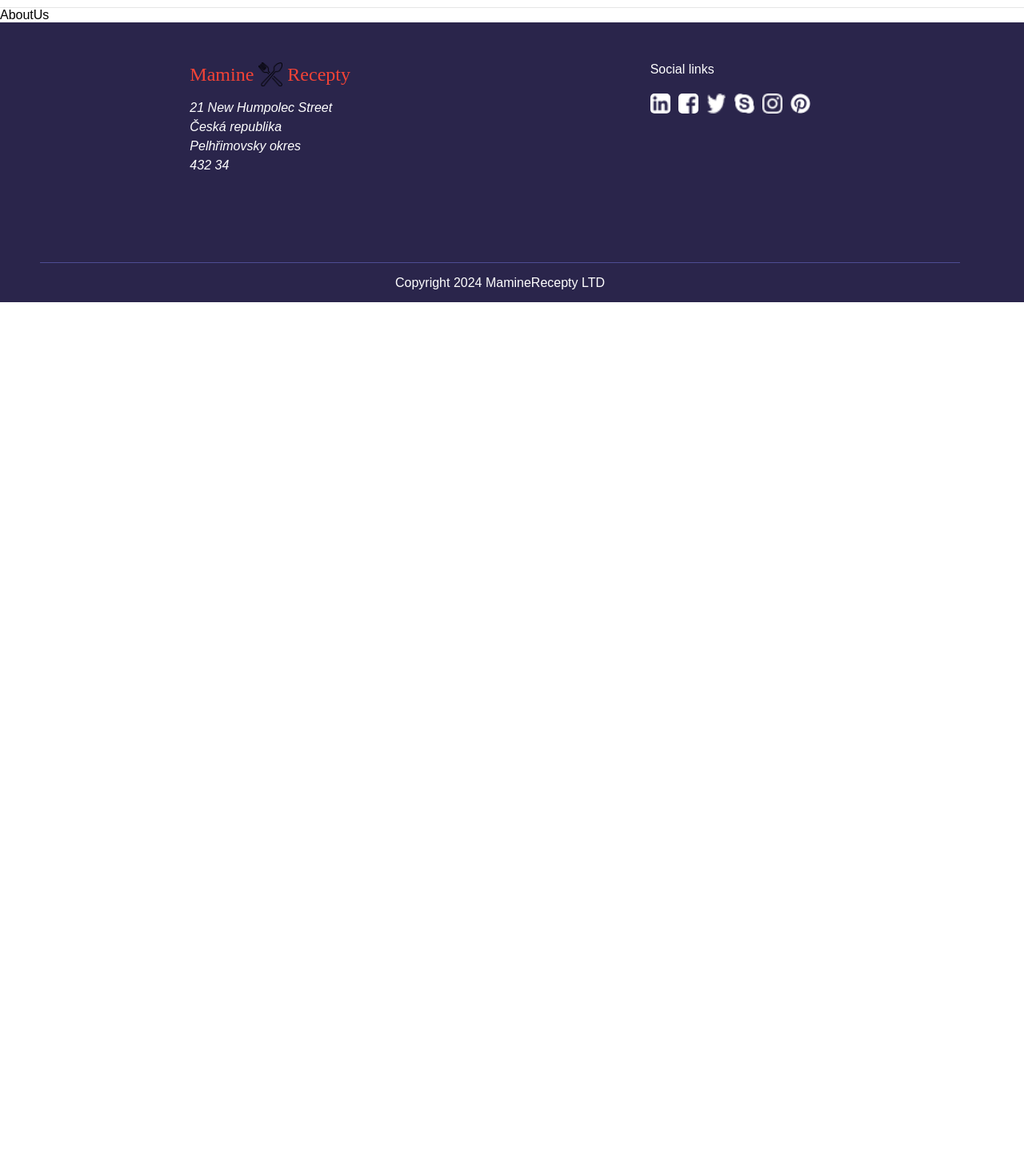
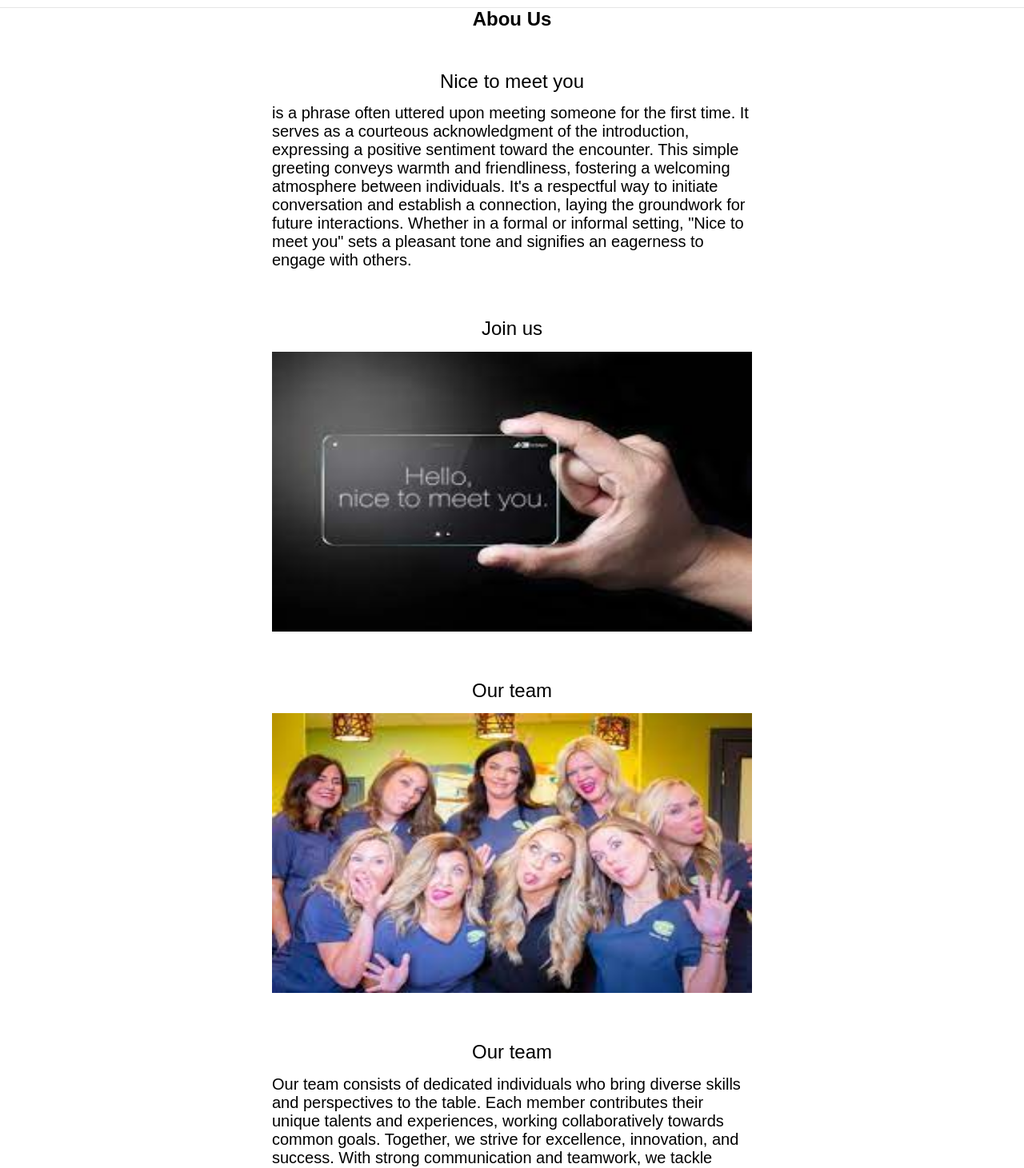
Before and after one commit to Medvedev245/eat-store, a React (Create React App) app: page /about-us in a window 1280 px wide. Shown: the part 60-1521 px from the top of the page at 80% size. Before the commit the page ends 800 px from the top, so only its background shows below. Built offline with nearby package versions, Linux system fonts and the light colour scheme; no server answers.

Commit message:
AboutContainer adds

```diff
--- a/src/Pages/AboutUs/AboutUs.jsx
+++ b/src/Pages/AboutUs/AboutUs.jsx
@@ -1,7 +1,57 @@
-import React from "react";
+import {
+  Section,
+  AboutContainer,
+  SectionContainer,
+  Text,
+  SpanText,
+  Image,
+} from "./AboutUs.styled";
+import image from "../../Files/img/n2m2.jpg";
+import our_team from "../../Files/img/our_team.jpg";
 
 const AboutUs = () => {
-  return <div>AboutUs</div>;
+  return (
+    <AboutContainer>
+      <Text>Abou Us</Text>
+      <SectionContainer>
+        <Section>
+          <SpanText>Nice to meet you</SpanText>
+          <p>
+            is a phrase often uttered upon meeting someone for the first time.
+            It serves as a courteous acknowledgment of the introduction,
+            expressing a positive sentiment toward the encounter. This simple
+            greeting conveys warmth and friendliness, fostering a welcoming
+            atmosphere between individuals. It's a respectful way to initiate
+            conversation and establish a connection, laying the groundwork for
+            future interactions. Whether in a formal or informal setting, "Nice
+            to meet you" sets a pleasant tone and signifies an eagerness to
+            engage with others.
+          </p>
+        </Section>
+        <Section>
+          <SpanText>Join us</SpanText>
+          <Image src={image} alt="me" width={600} height={350} />
+        </Section>
+
+        <Section>
+          <SpanText>Our team</SpanText>
+          <Image src={our_team} alt="me" width={600} height={350} />
+        </Section>
+        <Section>
+          <SpanText>Our team</SpanText>
+          <p>
+            Our team consists of dedicated individuals who bring diverse skills
+            and perspectives to the table. Each member contributes their unique
+            talents and experiences, working collaboratively towards common
+            goals. Together, we strive for excellence, innovation, and success.
+            With strong communication and teamwork, we tackle challenges and
+            celebrate achievements, fostering a supportive and inclusive
+            environment where everyone can thrive.
+          </p>
+        </Section>
+      </SectionContainer>
+    </AboutContainer>
+  );
 };
 
 export default AboutUs;
--- /dev/null
+++ b/src/Pages/AboutUs/AboutUs.styled.js
@@ -0,0 +1,59 @@
+import styled from "styled-components";
+
+export const AboutContainer = styled.div`
+  width: 100%;
+  padding: 0 20px 0 20px;
+  @media screen and (max-width: 800px) {
+    flex-direction: column;
+    height: 100%;
+    padding-top: 15px;
+    padding-bottom: 15px;
+  }
+`;
+
+export const Text = styled.h2`
+  text-align: center;
+  margin: 0 0 50px 0;
+
+  @media screen and (max-width: 800px) {
+  }
+`;
+
+export const SectionContainer = styled.div`
+  /* width: 1440px; */
+  display: flex;
+  flex-wrap: wrap;
+  justify-content: space-evenly;
+  gap: 60px;
+
+  margin-bottom: 40px;
+  @media screen and (max-width: 800px) {
+  }
+`;
+
+export const Section = styled.section`
+  width: 600px;
+  max-height: 435px;
+  display: flex;
+  flex-direction: column;
+  align-items: center;
+  font-size: 20px;
+  gap: 15px;
+  @media screen and (max-width: 800px) {
+  }
+`;
+
+export const SpanText = styled.span`
+  font-weight: 500;
+  font-size: 24px;
+`;
+
+export const Image = styled.img`
+  width: 600px;
+  height: 350px;
+
+  @media screen and (max-width: 800px) {
+    width: 300px;
+    height: 200px;
+  }
+`;
--- a/src/components/JoinBlock/JoinBlock.styled.js
+++ b/src/components/JoinBlock/JoinBlock.styled.js
@@ -4,7 +4,6 @@ export const SectionJoinBlock = styled.section`
   width: 100%;
   height: 480px;
   background-color: var(--iq-BgJoinBlock);
-
   display: flex;
   justify-content: space-around;
   align-items: center;
```
Also changed, not shown: src/Files/img/n2m2.jpg (added), src/Files/img/our_team.jpg (added).
